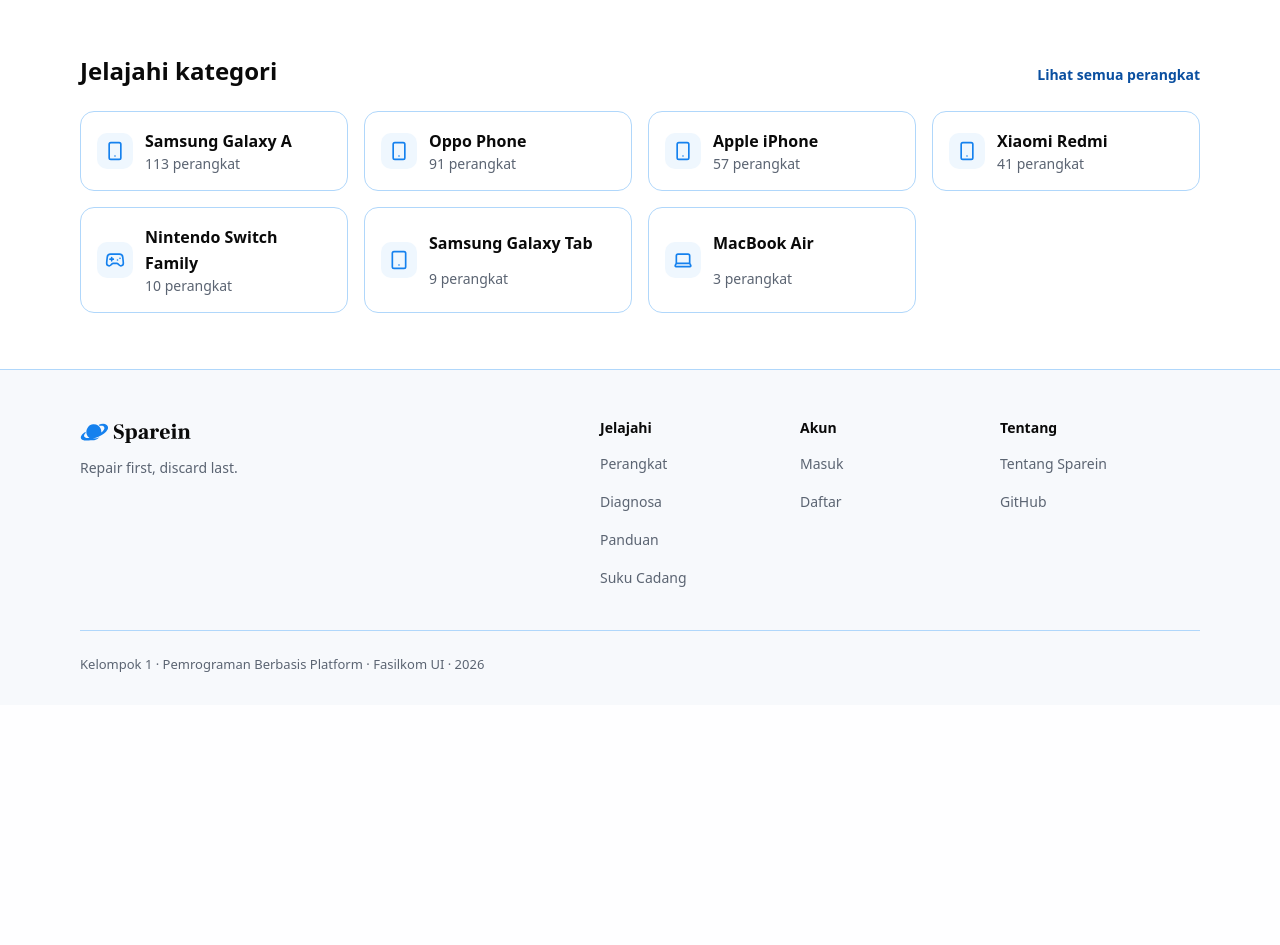
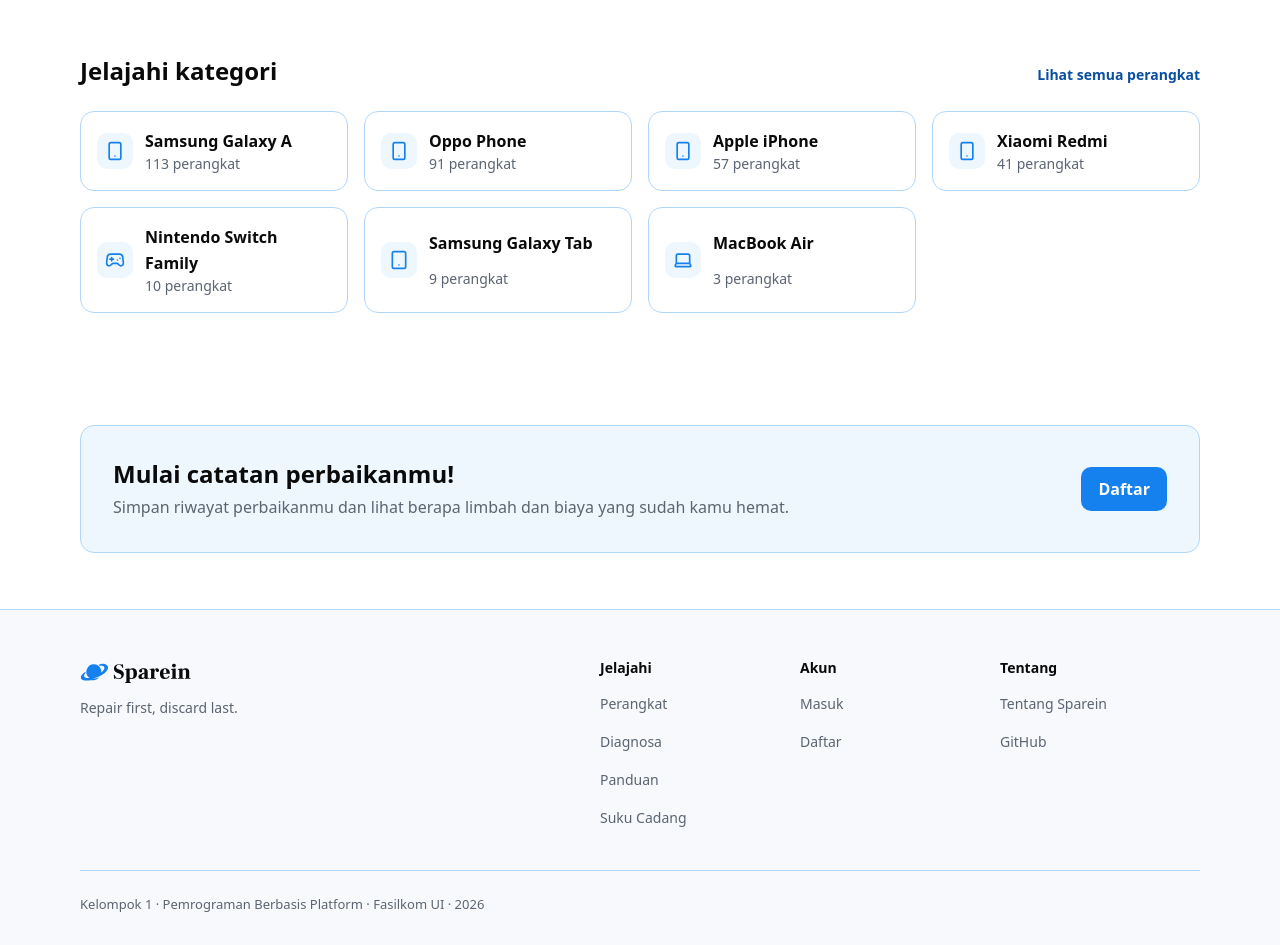
Before and after one commit to Kelompok1-PBP/sparein, a Django app: page / in a window 1280 px wide. Shown: the part 916-1861 px from the top of the page. Before the commit the page ends 1588 px from the top, so only its background shows below. Run offline with Django 5.2, Linux system fonts and the light colour scheme; data comes from the database, SQL or seed files in the repository; data that the repository does not hold is empty.

Commit message:
feat(core): add impact stats and signup call to action to landing page

```diff
--- a/core/static/core/home/home.css
+++ b/core/static/core/home/home.css
@@ -328,3 +328,98 @@
 @media (min-width: 768px) {
   .guide-cards { grid-template-columns: repeat(3, minmax(0, 1fr)); }
 }
+
+/* ---------- dampak ---------- */
+.impact {
+  padding: 40px 0;
+  background: var(--blue-900);
+  color: var(--white);
+}
+
+.impact__title {
+  margin: 0 0 8px;
+  font-size: 24px;
+  line-height: 32px;
+  text-align: center;
+}
+
+.impact__lead {
+  margin: 0 0 32px;
+  text-align: center;
+  color: var(--blue-100);
+}
+
+.impact__stats {
+  display: grid;
+  gap: 24px;
+  margin: 0 0 24px;
+}
+
+.stat {
+  display: flex;
+  flex-direction: column-reverse;
+  align-items: center;
+  gap: 4px;
+  text-align: center;
+}
+
+.stat__label {
+  display: flex;
+  flex-direction: column;
+  align-items: center;
+  gap: 8px;
+  font-size: 14px;
+  line-height: 20px;
+  color: var(--blue-100);
+}
+
+.stat__label img {
+  box-sizing: content-box;
+  padding: 8px;
+  border-radius: 50%;
+  background: var(--blue-800);
+}
+
+.stat__value {
+  margin: 0;
+  font-size: 32px;
+  line-height: 40px;
+  font-weight: 700;
+}
+
+.impact__note {
+  margin: 0;
+  font-size: 14px;
+  line-height: 20px;
+  text-align: center;
+  color: var(--blue-200);
+}
+
+@media (min-width: 768px) {
+  .impact { padding: 56px 0; }
+  .impact__stats { grid-template-columns: repeat(3, minmax(0, 1fr)); }
+}
+
+/* ---------- ajakan daftar ---------- */
+.cta {
+  display: flex;
+  flex-direction: column;
+  align-items: flex-start;
+  gap: 16px;
+  padding: 24px;
+  border: 1px solid var(--blue-200);
+  border-radius: 14px;
+  background: var(--blue-50);
+}
+
+.cta__title { margin: 0 0 4px; }
+.cta__text { margin: 0; color: var(--muted); }
+
+@media (min-width: 768px) {
+  .cta {
+    flex-direction: row;
+    align-items: center;
+    justify-content: space-between;
+    padding: 32px;
+  }
+}
--- a/core/templates/core/home.html
+++ b/core/templates/core/home.html
@@ -1,4 +1,4 @@
-{% extends "base.html" %}{% load static %}
+{% extends "base.html" %}{% load static journal_format %}
 {% block title %}Sparein · Perbaiki dulu, buang belakangan{% endblock %}
 {% block extra_css %}<link rel="stylesheet" href="{% static 'core/home/home.css' %}">{% endblock %}
 {% block main_class %} site-main--flush{% endblock %}
@@ -122,5 +122,42 @@
     </div>
   </section>
   {% endif %}
+  {% if impact.repairs %}
+  <section class="impact" aria-labelledby="impact-title">
+    <div class="container">
+      <h2 class="impact__title" id="impact-title">Dampak nyata dari setiap perbaikan</h2>
+      <p class="impact__lead">Setiap perangkat yang diperbaiki membawa perubahan bagi lingkungan dan dompetmu.</p>
+      <dl class="impact__stats">
+        <div class="stat">
+          <dt class="stat__label"><img src="{% static 'core/icons/wrench-light.svg' %}" alt="" width="20" height="20">Perangkat terselamatkan</dt>
+          <dd class="stat__value">{{ impact.repairs }}</dd>
+        </div>
+        <div class="stat">
+          <dt class="stat__label"><img src="{% static 'core/icons/leaf-light.svg' %}" alt="" width="20" height="20">Limbah elektronik dihindari</dt>
+          <dd class="stat__value">{{ impact.waste_avoided_kg|kg }}</dd>
+        </div>
+        <div class="stat">
+          <dt class="stat__label"><img src="{% static 'core/icons/wallet-light.svg' %}" alt="" width="20" height="20">Potensi biaya penggantian dihemat</dt>
+          <dd class="stat__value">{{ impact.cost_avoided|rupiah_short }}</dd>
+        </div>
+      </dl>
+      <p class="impact__note">Dihitung dari catatan perbaikan yang berhasil. Berat limbah dan penghematan merupakan estimasi berdasarkan rata-rata per kategori.</p>
+    </div>
+  </section>
+  {% endif %}
+
+  {% if not user.is_authenticated %}
+  <section class="band band--white" aria-labelledby="cta-title">
+    <div class="container">
+      <div class="cta">
+        <div>
+          <h2 class="cta__title" id="cta-title">Mulai catatan perbaikanmu!</h2>
+          <p class="cta__text">Simpan riwayat perbaikanmu dan lihat berapa limbah dan biaya yang sudah kamu hemat.</p>
+        </div>
+        <a class="btn btn--primary" href="{% url 'core:register' %}">Daftar</a>
+      </div>
+    </div>
+  </section>
+  {% endif %}
 </div>
 {% endblock %}
```
Also changed, not shown: core/tests.py (+22 -0 lines).
